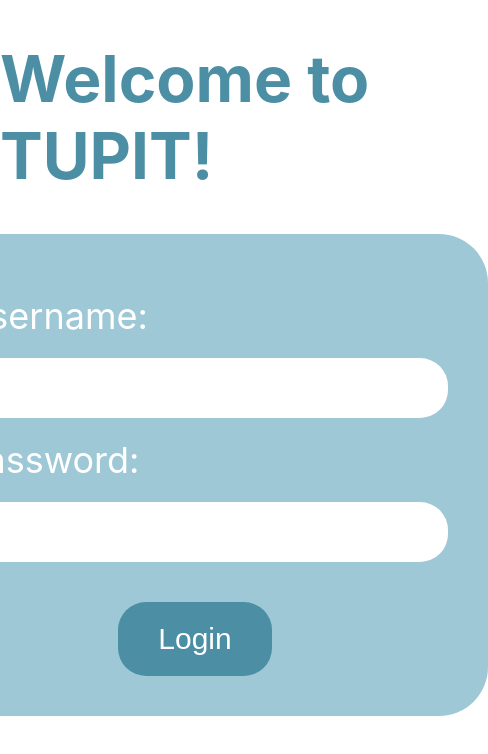
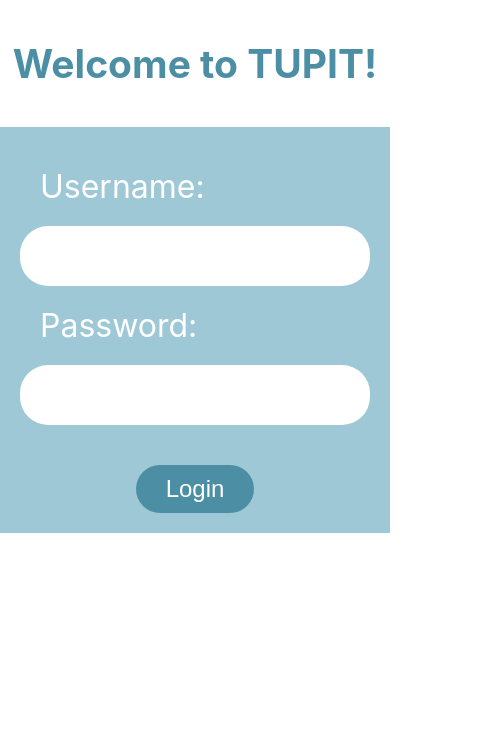
Before and after one commit to JumboCode/TUPIT, a Next.js app in the folder frontend/: page /login in a window 390 px wide. Shown: the top 754 px of the page, 488 px wide, since content can reach past the window. Built offline with nearby package versions, Linux system fonts and the light colour scheme; no server answers.

Commit message:
Add reactive styling to login page

```diff
--- a/frontend/src/pages/login/index.module.scss
+++ b/frontend/src/pages/login/index.module.scss
@@ -32,17 +32,17 @@
   margin: 20px;
 }
 
-.textField {
-  background: white !important;
-  color: #4c8fa5 !important;
-  padding: 0 20px !important;
-  font-size: 30px !important;
+.loginForm .textField {
+  background: white;
+  color: #4c8fa5;
+  padding: 0 20px;
+  font-size: 30px;
   border-radius: 28px;
   height: 60px;
 }
 
-.textField:focus {
-  padding: 0 16px !important;
+.loginForm .textField:focus {
+  padding: 0 18px;
   border: 2px solid #4c8fa5;
 }
 
@@ -62,3 +62,24 @@
   padding: 20px 40px;
   cursor: pointer;
 }
+
+@media (max-width: 800px) {
+  .container {
+    font-size: 32px;
+  }
+
+  .container h1 {
+    font-size: 10vw;
+  }
+
+  .loginForm {
+    width: 100%;
+    border-radius: 0;
+    padding: 20px;
+  }
+
+  .submit {
+    font-size: 24px;
+    padding: 10px 30px;
+  }
+}
```
